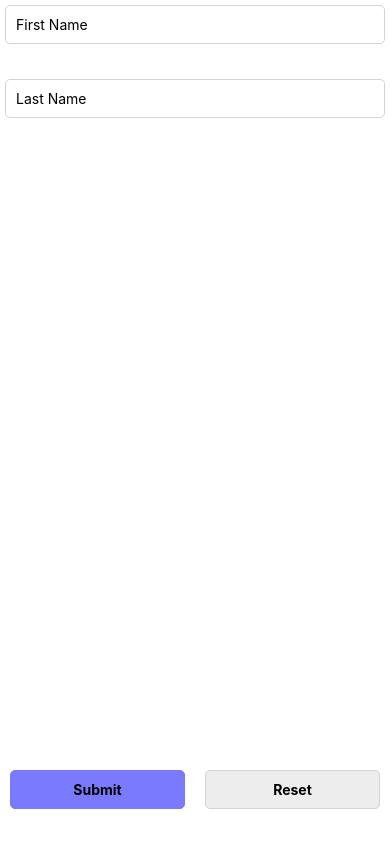
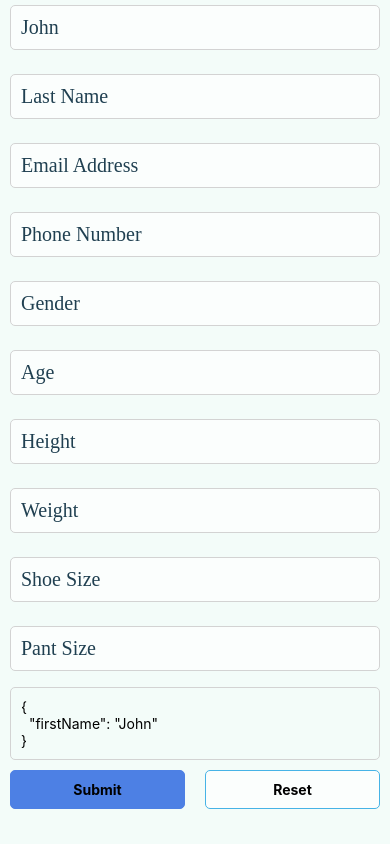
Before and after one commit to youngern/form-builder, a React Native app: screen / in a window 390 px wide. Built offline with nearby package versions, Linux system fonts and the light colour scheme; what react-native would draw is missing.

Commit message:
separate form data into schema

```diff
--- a/components/Form/Form.js
+++ b/components/Form/Form.js
@@ -6,86 +6,156 @@
  * @flow strict-local
  */
 
-import React from 'react';
+import React, { Fragment, useState } from 'react';
 import {
   SafeAreaView,
   StyleSheet,
   ScrollView,
   View,
+  Text,
   StatusBar,
+  TouchableOpacity,
 } from 'react-native';
-import { Form, Field } from 'react-final-form'
+import { Form, Field, FormSpy, useField } from 'react-final-form';
+// import createDecorator from 'final-form-focus';
 import { Colors } from 'react-native/Libraries/NewAppScreen';
+
+// import arrayMutators from 'final-form-arrays'
+// import { FieldArray } from 'react-final-form-arrays'
 
 import Input from './Input';
 import FormButton from './FormButton';
+import fields from './schema.json';
 
-const onSubmit = values => { console.log('values', values); }
+const onSubmit = values => { console.log('keys', Object.keys(values)); }
+// const validate = (values) => {
+//   const errors = {};
+//   inputs.forEach((fieldAttributes) => {
+//     fieldAttributes.constraints.forEach((constraint) => {
+//       if(constraint.required && !values[fieldAttributes.name]) {
+//         errors[fieldAttributes.name] = constraint.message;
+//       }
+//     })
+//   });
 
-const inputs = [
+//   return errors;
+// };
+const Error = ({ name }) => {
+  const {
+    meta: { touched, error }
+  } = useField(name, { subscription: { touched: true, error: true } });
+  return (
+    <View style={{ height: 14 }}>
+      {touched && error ? (
+        <Text style={{
+          paddingLeft: 10,
+          color: '#d63447',
+          fontSize: 14,
+          fontFamily: 'AppleSDGothicNeo-Regular'
+          }}
+        >
+        {error}
+        </Text>
+      )
+      : null}
+    </View>
+  );
+};
+
+const fieldParams = {
+  "type": "input",
+  "name": "phone_number",
+  "placeholder": "Phone Number",
+  "constraints": [
     {
-    name: 'firstName',
-    placeholder: 'First Name',
-  },
-  {
-    name: 'lastName',
-    placeholder: 'Last Name',
-  },
+      "required": true,
+      "message": "Phone Number is Required"
+    }
+  ]
+};
+
+const App: () => React$Node = () => {
+  const [inputs, setInputs] = useState(fields);
+  const initialValues = inputs.reduce((values, curr) => ({ ...values, [curr.name]: curr.initialValue }), {})
+
+  const addField = (input) => {
+    const newInputs = [
+      ...inputs,
+      fieldParams,
     ]
 
-const App: () => React$Node = () => {
-  const validate = (values) => {
-    const errors = {};
-
-    if (!values.firstName) {
-      errors.firstName = 'Required'
+    setInputs(newInputs);
   }
 
-    if (!values.lastName) {
-      errors.lastName = 'Required'
-    }
+  // const validate = value => value ? undefined : 'required';
 
-    if (!values.color) {
-      errors.color = 'Required'
-    }
-
-    return errors;
-  };
-
+  const validate = () => undefined;
 
   return (
     <Form
+     initialValues={initialValues}
      onSubmit={onSubmit}
-     validate={validate}
+     subscription={{ submitting: true }}
     >
-      {({ handleSubmit, form }) => (
-        <View style={{ flex: 1 }}>
+      {({
+        handleSubmit,
+        form,
+        // form: {
+        //   mutators: { push, pop }
+        // }, // injected from final-form-arrays above
+        values,
+        submitting,
+      }) => (
+        <View style={styles.container}>
           <StatusBar barStyle="dark-content" />
           <ScrollView
             contentInsetAdjustmentBehavior="automatic"
-            style={styles.scrollView}
+            style={styles.container}
           >
             <SafeAreaView>
               {inputs.map(props => {
                 const { name } = props;
 
                 return (
+                  <Fragment key={name}>
                     <Field
                       key={name}
+                      subscription={{ value: true, active: true, touched: true, error: true }}
+                      validate={validate}
                       {...props}
                     >
                       {({ input, meta, ...rest }) => {
                         const error = (meta.touched && meta.error) || undefined;
 
                         return (
-                        <Input error={error} {...input} {...rest} />
+                          <Input
+                            error={error}
+                            {...input}
+                            {...rest}
+                          />
                         )
                       }}
                     </Field>
+                    <Error name={name} />
+                  </Fragment>
                 )
               })}
+              <FormButton
+                label="Add Field"
+                onPress={addField}
+                style={styles.submit}
+                labelStyle={{ fontSize: 20 }}
+              />
             </SafeAreaView>
           </ScrollView>
+          <View style={styles.spy}>
+            <FormSpy subscription={{ values: true }}>
+              {({ values }) => (
+                <Text>{JSON.stringify(values, undefined, 2)}</Text>
+              )}
+            </FormSpy>
+          </View>
+
           <View style={styles.footer}>
             <FormButton
               label="Submit"
@@ -105,24 +175,38 @@ const App: () => React$Node = () => {
   );
 };
 
+const baseColor = '#f3fcf9';
+
 const styles = StyleSheet.create({
-  scrollView: {
-    backgroundColor: Colors.lighter,
+  container: {
+    backgroundColor: baseColor,
+    flex: 1,
   },
 
   footer: {
-    backgroundColor: Colors.lighter,
+    backgroundColor: baseColor,
     flexDirection: 'row',
-    justifyContent: 'space-between',
+    justifyContent: 'space-around',
     paddingBottom: 25,
   },
 
+  spy: {
+    backgroundColor: Colors.white,
+    padding: 10,
+    marginHorizontal: 10,
+    borderColor: 'lightgray',
+    borderRadius: 5,
+    borderWidth: 1,
+  },
+
   submit: {
-    backgroundColor: '#7a7aff',
-    borderColor: '#7a7aff'
+    backgroundColor: '#4d80e4',
+    borderColor: '#4d80e4'
   },
+
   reset: {
-    backgroundColor: '#ededed',
+    backgroundColor: '#fbfefd',
+    borderColor: '#46b3e6'
   },
 });
 
--- a/components/Form/Input.js
+++ b/components/Form/Input.js
@@ -18,37 +18,38 @@ import { Colors } from 'react-native/Libraries/NewAppScreen';
 const Input = React.forwardRef((props, ref) => {
   const { checked, name, error, ...rest } = props;
   return (
-    <>
-      <TextInput
-        {...rest}
-        ref={ref}
-        style={[styles.textInput, error && styles.error]}
-      />
-      <View style={{ height: 25, marginLeft: 10 }}>
-        {error && <Text style={{ color: 'red' }}>{error}</Text>}
-      </View>
-    </>
+    <TextInput
+      {...rest}
+      ref={ref}
+      style={[styles.textInput, error && styles.error]}
+    />
   )
 });
 
 const styles = StyleSheet.create({
-  scrollView: {
-    backgroundColor: Colors.lighter,
-  },
-
   textInput: {
     paddingRight: 5,
     paddingLeft: 10,
     paddingVertical: 10,
-    margin: 5,
-    backgroundColor: Colors.white,
+    marginVertical: 5,
+    marginHorizontal: 10,
+    backgroundColor: '#fbfefd',
     borderRadius: 5,
     borderWidth: 1,
     borderColor: 'lightgray',
+    color: '#204051',
+    fontSize: 20,
+    fontFamily: 'AppleSDGothicNeo-Bold'
   },
 
   error: {
-    borderColor: '#f1a7a7',
+    borderColor: '#d63447',
+  },
+
+  errorText: {
+    color: '#d63447',
+    fontSize: 14,
+    fontFamily: 'AppleSDGothicNeo-Regular'
   },
 });
 
--- /dev/null
+++ b/components/Form/schema.json
@@ -0,0 +1,135 @@
+[
+  {
+    "type": "input",
+    "name": "firstName",
+    "placeholder": "First Name",
+    "initialValue": "John",
+    "constraints": [
+      {
+        "required": true,
+        "message": "First Name is Required"
+      }
+    ]
+  },
+  {
+    "type": "input",
+    "name": "lastName",
+    "placeholder": "Last Name",
+    "constraints": [
+      {
+        "required": true,
+        "message": "Last Name is Required"
+      }
+    ]
+  },
+  {
+    "type": "input",
+    "name": "email",
+    "placeholder": "Email Address",
+    "constraints": [
+      {
+        "required": true,
+        "message": "Email is Required"
+      }
+    ]
+  },
+  {
+    "type": "input",
+    "name": "phone",
+    "placeholder": "Phone Number",
+    "constraints": [
+      {
+        "required": true,
+        "message": "Phone Number is Required"
+      }
+    ]
+  },
+  {
+    "type": "input",
+    "name": "gender",
+    "placeholder": "Gender",
+    "constraints": [
+      {
+        "required": true,
+        "message": "Gender is Required"
+      }
+    ]
+  },
+  {
+    "type": "input",
+    "name": "age",
+    "placeholder": "Age",
+    "constraints": [
+      {
+        "required": true,
+        "message": "Age is Required"
+      }
+    ]
+  },
+  {
+    "type": "input",
+    "name": "height",
+    "placeholder": "Height",
+    "constraints": [
+      {
+        "required": true,
+        "message": "Height is Required"
+      }
+    ]
+  },
+  {
+    "type": "input",
+    "name": "weight",
+    "placeholder": "Weight",
+    "constraints": [
+      {
+        "required": true,
+        "message": "Weight is Required"
+      }
+    ]
+  },
+  {
+    "type": "input",
+    "name": "shoe_size",
+    "placeholder": "Shoe Size",
+    "constraints": [
+      {
+        "required": true,
+        "message": "Shoe Size is Required"
+      }
+    ]
+  },
+  {
+    "type": "input",
+    "name": "pant_size",
+    "placeholder": "Pant Size",
+    "constraints": [
+      {
+        "required": true,
+        "message": "Pant Size is Required"
+      }
+    ]
+  },
+  {
+    "type": "input",
+    "name": "shirt_size",
+    "placeholder": "Shirt Size",
+    "constraints": [
+      {
+        "required": true,
+        "message": "Shirt Size is Required"
+      }
+    ]
+  },
+  {
+    "type": "input",
+    "name": "hat_size",
+    "placeholder": "Hat Size",
+    "constraints": [
+      {
+        "required": true,
+        "message": "Hat Size is Required"
+      }
+    ]
+  }
+]
```
Lines whose indentation alone changed are shown as unchanged.
